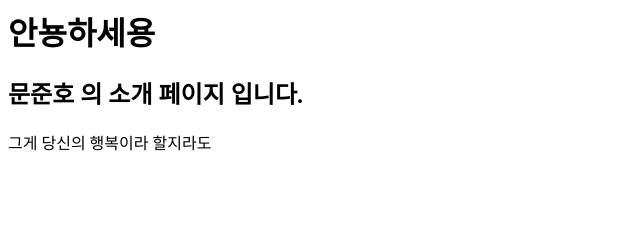
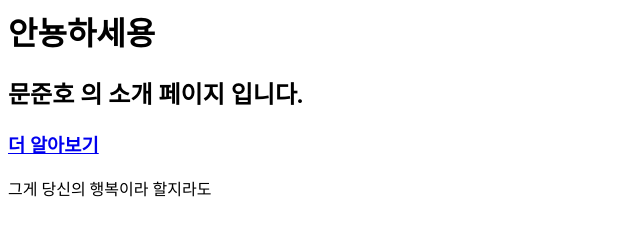
Before and after one commit to measephemeral/practice_git, a plain HTML site: page simple_webpage/index.html in a window 1280 px wide. Shown: the whole page, without its empty margins (0-640 px from the left). Drawn offline with Linux system fonts and the light colour scheme.

Commit message:
index.html a 태그 추가

```diff
--- a/simple_webpage/index.html
+++ b/simple_webpage/index.html
@@ -1,7 +1,9 @@
 <h1>안뇽하세용</h1>
 
 <h2>문준호 의 소개 페이지 입니다.</h2>
-
+<h3>
+    <a href="info.html">더 알아보기</a>
+</h3>
 <p>
     그게 당신의 행복이라 할지라도
 </p>
```
